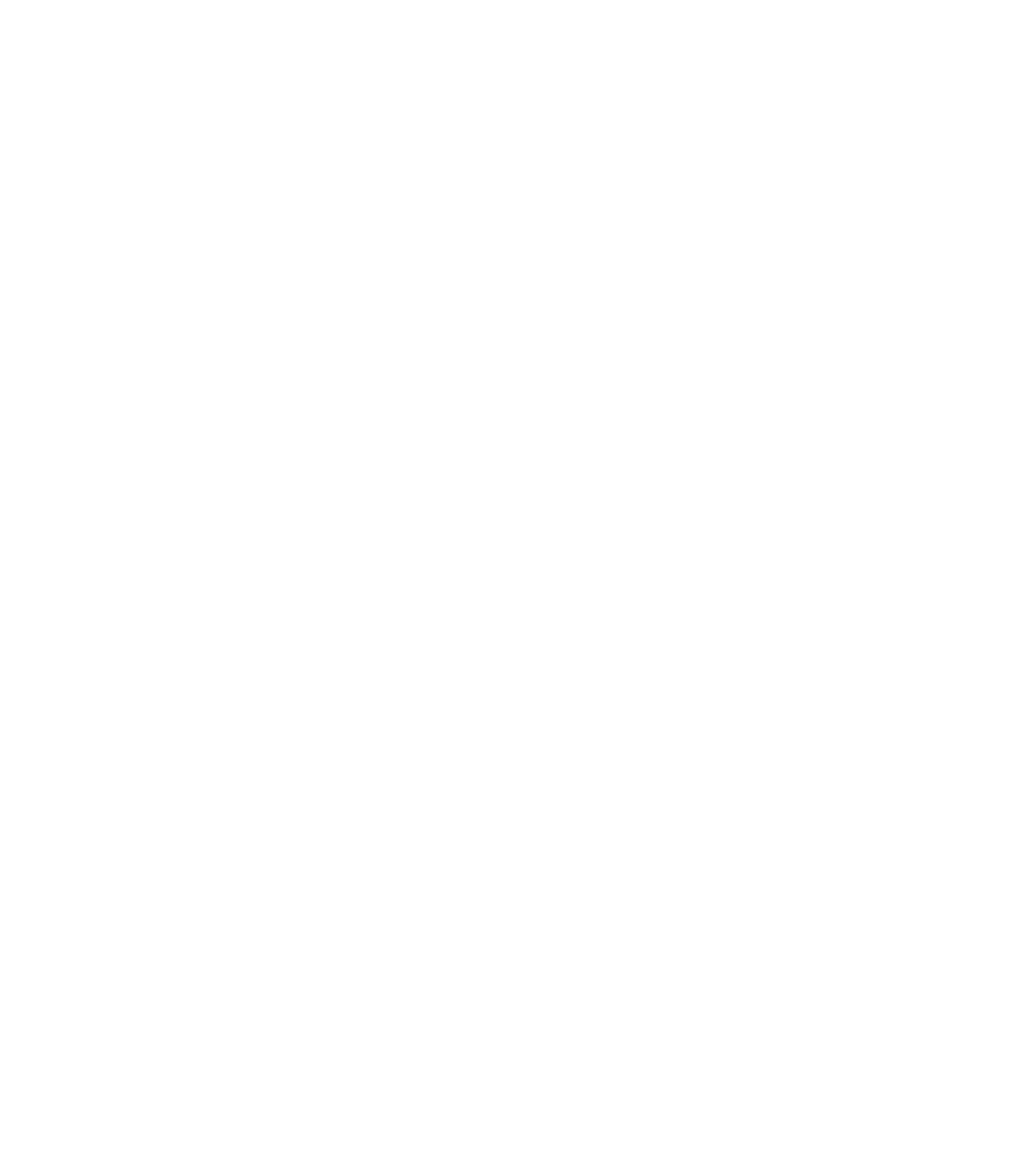
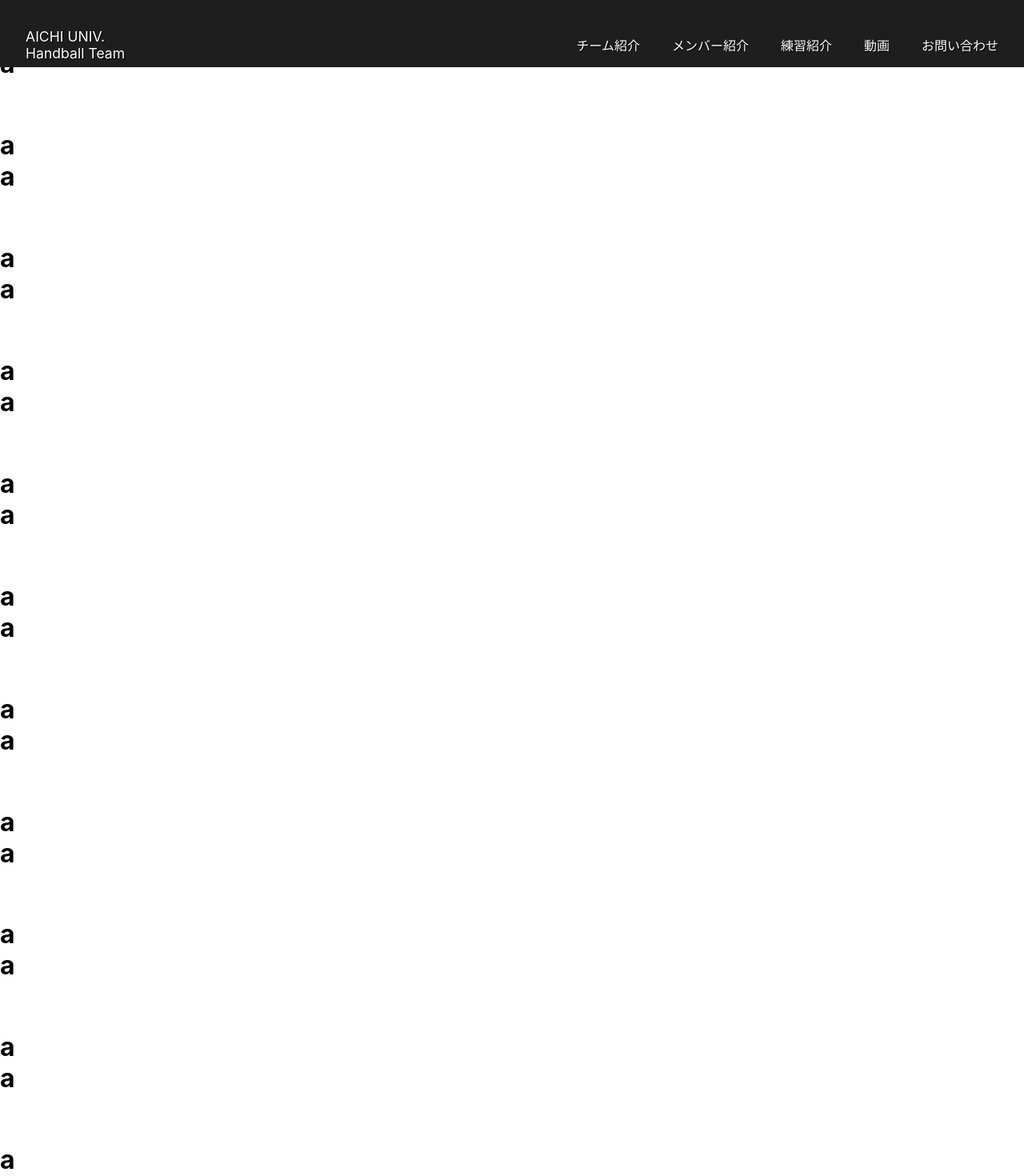
Before and after one commit to tokio-k/handball_club_HP, a Next.js app: page / in a window 1280 px wide. Shown: the top 1470 px of the page at 80% size. Before the commit the page ends 800 px from the top, so only its background shows below. Built offline with nearby package versions, Linux system fonts and the light colour scheme.

Commit message:
ヘッダー作成

```diff
--- a/package.json
+++ b/package.json
@@ -8,7 +8,10 @@
     "start": "next start"
   },
   "dependencies": {
+    "@zeit/next-sass": "^1.0.1",
+    "classcat": "^5.0.3",
     "next": "10.0.8",
+    "node-sass": "^5.0.0",
     "react": "17.0.1",
     "react-dom": "17.0.1"
   },
--- /dev/null
+++ b/src/components/header/index.module.scss
@@ -0,0 +1,107 @@
+.container {
+  background-color: rgb(30, 30, 30);
+  display: flex;
+  padding: unquote("min(3vw, 28px)") unquote("min(3vw, 32px)") 0;
+  align-items: center;
+  width: 100%;
+  position: fixed;
+  z-index: 3;
+  top: 0;
+  div {
+    display: flex;
+    align-items: center;
+    width: clamp(150px, 3vw, 200rem);
+    z-index: 3;
+    a {
+      display: contents;
+      font-size: clamp(11px, 3vw, 1.1rem);
+      color: #ffffff;
+      text-shadow: 1px 1px 1px #000000;
+      text-decoration: none;
+    }
+  }
+}
+
+.nav {
+  margin-left: auto;
+  display: grid;
+  grid-template-columns: auto auto auto auto auto;
+  ul {
+    align-items: center;
+    li {
+      display: contents;
+      a {
+        font-size: 1rem;
+        color: #ffffff;
+        text-shadow: 1px 1px 1px #000000;
+        text-decoration: none;
+        @media (max-width: 767px) {
+        }
+      }
+    }
+  }
+  @media (max-width: 767px) {
+    color: #000000;
+    grid-template-columns: auto;
+    position: absolute;
+    top: -100vw;
+  }
+}
+
+.open {
+  width: 100%;
+  height: auto;
+  background-color: rgb(30, 30, 30);
+  top: 0px;
+  left: 0px;
+  transition: 0.6s;
+  z-index: 2;
+  padding-top: 70px;
+  padding-bottom: 100vw;
+}
+
+.navbtn {
+  top: -100px;
+  height: 28px;
+  width: 30px;
+  position: relative;
+  margin-left: auto;
+  z-index: 3;
+  div {
+    width: 30px;
+    height: 2px;
+    background: #fff;
+    display: block;
+
+    position: absolute;
+    &:first-child {
+      top: 0;
+    }
+    &:nth-child(2) {
+      top: 14px;
+    }
+    &:last-child {
+      bottom: 0;
+    }
+  }
+  @media (max-width: 767px) {
+    top: 0px;
+  }
+}
+
+.closebtn {
+  div {
+    transition: 0.6s;
+    &:first-child {
+      transform: rotate(45deg);
+      top: 50%;
+    }
+    &:nth-child(2) {
+      opacity: 0;
+    }
+    &:last-child {
+      transform: rotate(-45deg);
+      top: 50%;
+    }
+  }
+}
--- a/src/components/header/index.tsx
+++ b/src/components/header/index.tsx
@@ -1,7 +1,79 @@
+import cc from "classcat"
+import Image from "next/image";
+import styles from "src/components/header/index.module.scss";
+import Link from "next/link";
+import { useState } from "react";
+
 export function Header(): JSX.Element {
+    const [isOpen, setIsOpen] = useState(false);
+        const openMenu = () => {
+            setIsOpen(!isOpen);
+            console.log(isOpen);
+        }
     return (
-        <header >
+        <header className={styles.container}>
+            <div>
+                <Link href="/">
+                    <a>
+                        AICHI UNIV.<br/>
+                        Handball Team
+                    </a>
+                </Link>
+            </div>
 
+            <span className={cc([
+                styles.navbtn,
+                {
+                    [styles.closebtn]: isOpen == true,
+                },
+            ])} onClick={openMenu}>
+                <div></div>
+                <div></div>
+                <div></div>
+            </span>
+
+            <nav className={cc([
+                styles.nav,
+                {
+                    [styles.open]: isOpen == true,
+                }
+            ])}>
+                <ul>
+                    <li>
+                        <Link href="/">
+                            チーム紹介
+                        </Link>
+                    </li>
+                </ul>
+                <ul>
+                    <li>
+                        <Link href="/">
+                            メンバー紹介
+                        </Link>
+                    </li>
+                </ul>
+                <ul>
+                    <li>
+                        <Link href="/">
+                            練習紹介
+                        </Link>
+                    </li>
+                </ul>
+                <ul>
+                    <li>
+                        <Link href="/">
+                            動画
+                        </Link>
+                    </li>
+                </ul>
+                <ul>
+                    <li>
+                        <Link href="/">
+                            お問い合わせ
+                        </Link>
+                    </li>
+                </ul>
+            </nav>
         </header>
     )
 }
--- a/src/layouts/main/index.tsx
+++ b/src/layouts/main/index.tsx
@@ -9,6 +9,54 @@ export function MainLayout(): JSX.Element {
                 <link rel="icon" href="/favicon.ico" />
             </Head>
             <Header />
+            <h1>a<br/>a</h1><br/>
+            <h1>a<br/>a</h1><br/>
+            <h1>a<br/>a</h1><br/>
+            <h1>a<br/>a</h1><br/>
+            <h1>a<br/>a</h1><br/>
+            <h1>a<br/>a</h1><br/>
+            <h1>a<br/>a</h1><br/>
+            <h1>a<br/>a</h1><br/>
+            <h1>a<br/>a</h1><br/>
+            <h1>a<br/>a</h1><br/>
+            <h1>a<br/>a</h1><br/>
+            <h1>a<br/>a</h1><br/>
+            <h1>a<br/>a</h1><br/>
+            <h1>a<br/>a</h1><br/>
+            <h1>a<br/>a</h1><br/>
+            <h1>a<br/>a</h1><br/>
+            <h1>a<br/>a</h1><br/>
+            <h1>a<br/>a</h1><br/>
+            <h1>a<br/>a</h1><br/>
+            <h1>a<br/>a</h1><br/>
+            <h1>a<br/>a</h1><br/>
+            <h1>a<br/>a</h1><br/>
+            <h1>a<br/>a</h1><br/>
+            <h1>a<br/>a</h1><br/>
+            <h1>a<br/>a</h1><br/>
+            <h1>a<br/>a</h1><br/>
+            <h1>a<br/>a</h1><br/>
+            <h1>a<br/>a</h1><br/>
+            <h1>a<br/>a</h1><br/>
+            <h1>a<br/>a</h1><br/>
+            <h1>a<br/>a</h1><br/>
+            <h1>a<br/>a</h1><br/>
+            <h1>a<br/>a</h1><br/>
+            <h1>a<br/>a</h1><br/>
+            <h1>a<br/>a</h1><br/>
+            <h1>a<br/>a</h1><br/>
+            <h1>a<br/>a</h1><br/>
+            <h1>a<br/>a</h1><br/>
+            <h1>a<br/>a</h1><br/>
+            <h1>a<br/>a</h1><br/>
+            <h1>a<br/>a</h1><br/>
+            <h1>a<br/>a</h1><br/>
+            <h1>a<br/>a</h1><br/>
+            <h1>a<br/>a</h1><br/>
+            <h1>a<br/>a</h1><br/>
+            <h1>a<br/>a</h1><br/>
+            <h1>a<br/>a</h1><br/>
+
             <Footer />
         </>
     )
--- a/src/pages/_app.tsx
+++ b/src/pages/_app.tsx
@@ -1,4 +1,4 @@
-import '../styles/globals.css'
+import '../styles/globals.scss'
 import { AppProps } from 'next/app'
 
 export default function App({ Component, pageProps }: AppProps) :JSX.Element {
--- a/src/pages/index.tsx
+++ b/src/pages/index.tsx
@@ -1,5 +1,5 @@
 import { MainLayout } from '../layouts/main'
-import styles from '../styles/Home.module.css'
+import styles from '../styles/Home.module.scss'
 
 export default function Home() : JSX.Element {
   return (
--- a/src/styles/globals.css
+++ b/src/styles/globals.scss
@@ -11,6 +11,10 @@ a {
   text-decoration: none;
 }
 
+ul {
+  list-style: none;
+}
+
 * {
   box-sizing: border-box;
 }
```
Also changed, not shown: src/styles/Home.module.css (deleted, +0 -122 lines), 1 other file (tests, documents, lock files or other folders).
